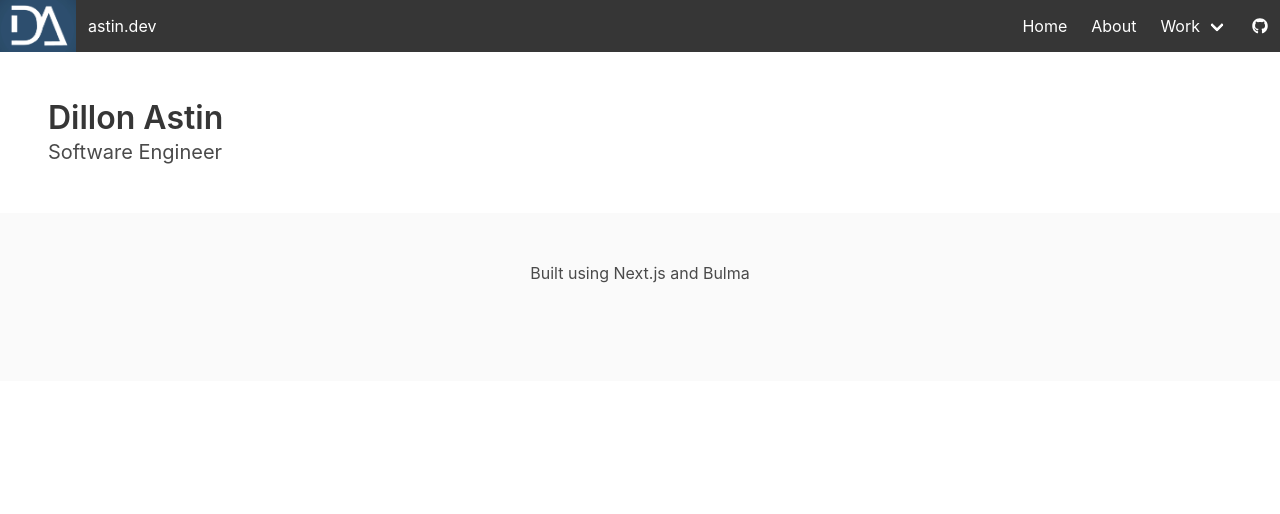
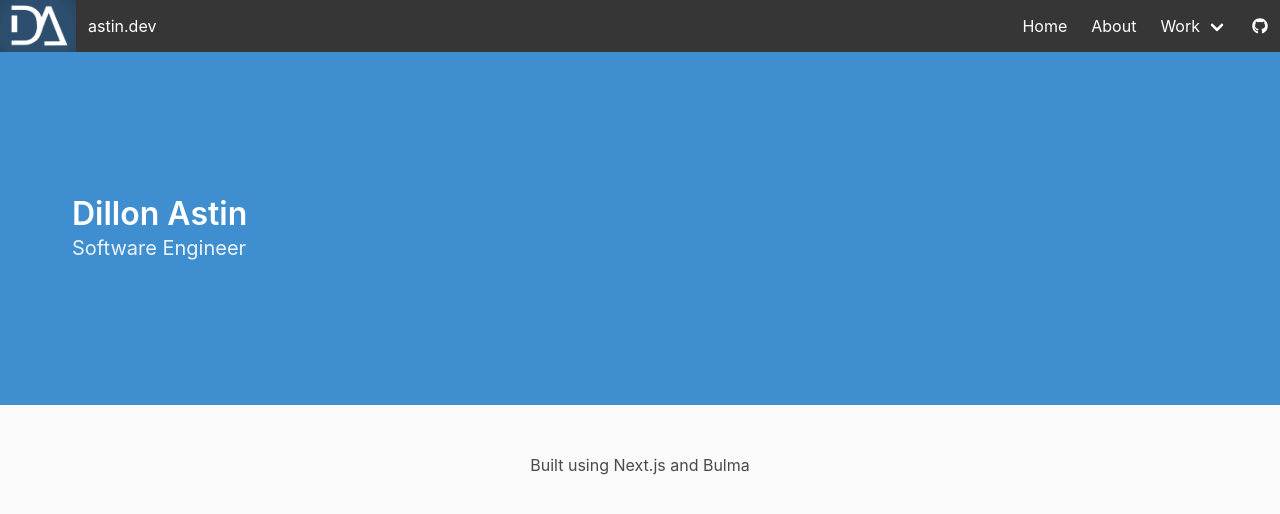
Before and after one commit to astind/website-react, a Next.js app: page /about in a window 1280 px wide. Shown: the top 514 px of the page. Built offline with nearby package versions, Linux system fonts and the light colour scheme.

Commit message:
size change

```diff
--- a/pages/about.tsx
+++ b/pages/about.tsx
@@ -4,7 +4,7 @@ import { NextPage } from "next";
 const AboutMe: NextPage = () => {
   return (
     <div>
-      <div className="hero">
+      <div className="hero is-medium is-info">
         <div className="hero-body">
           <h1 className="title">Dillon Astin</h1>
           <p className="subtitle">Software Engineer</p>
```
